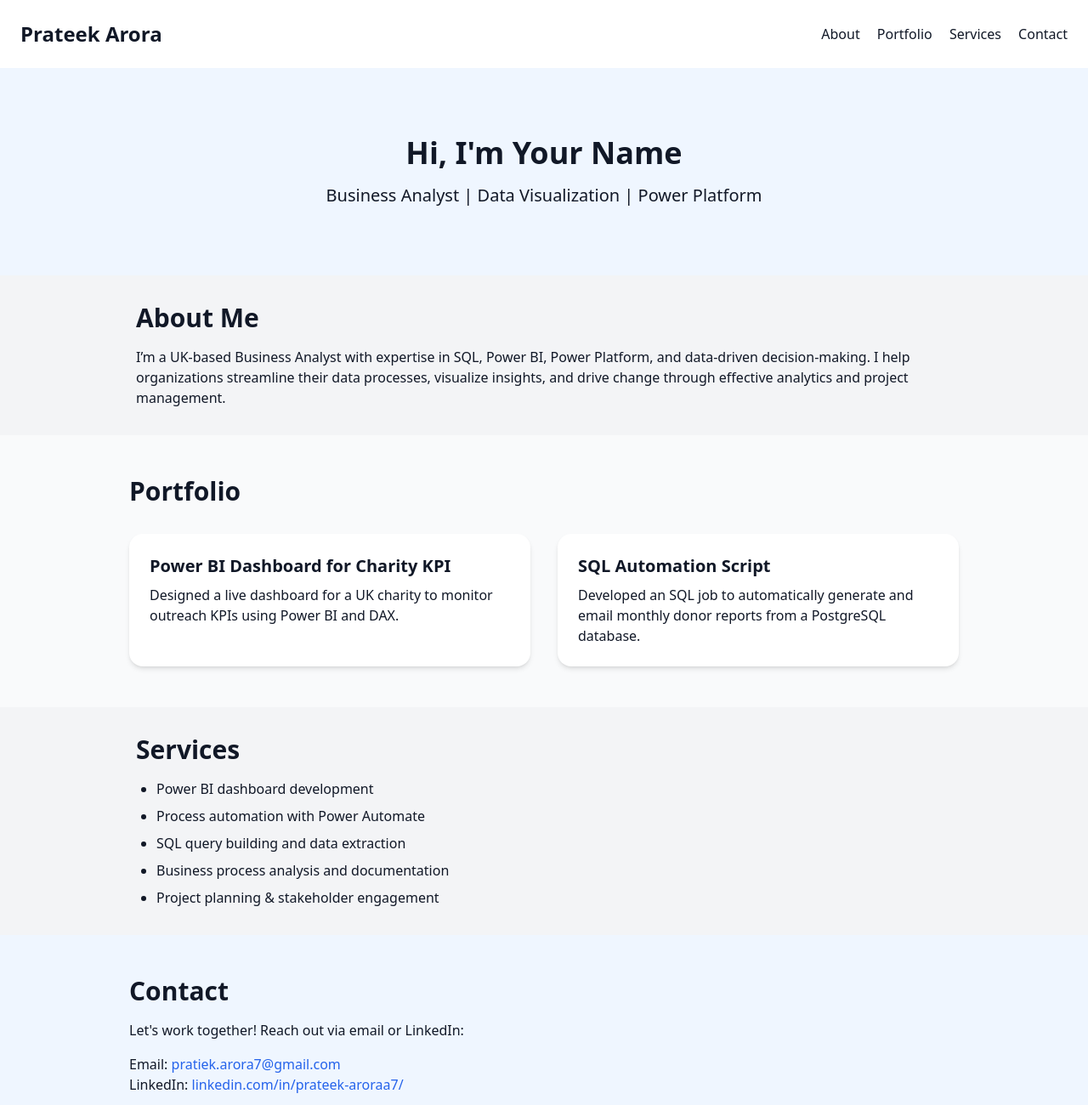
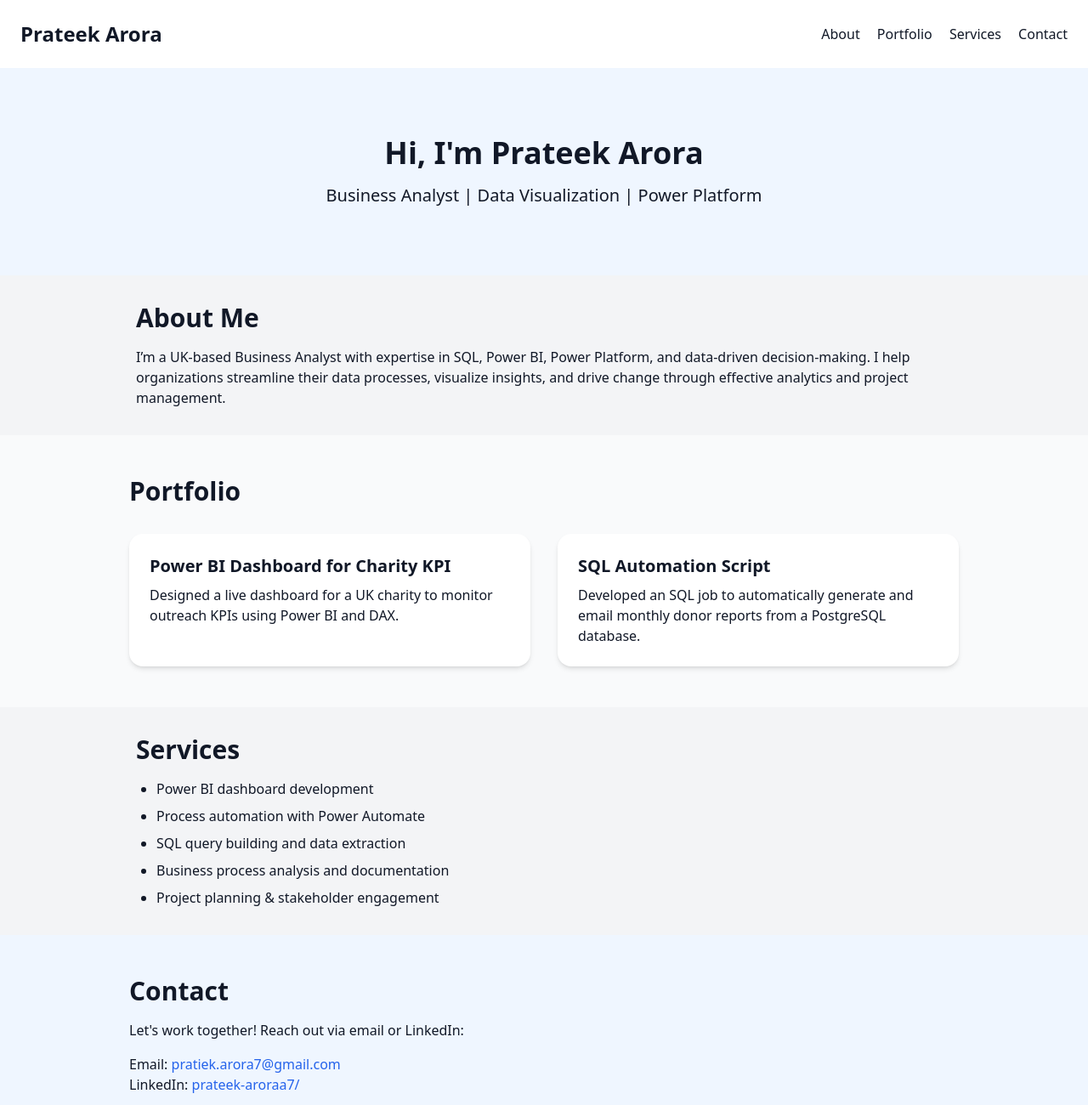
Before and after one commit to emfactor/portfolio, a plain HTML site: page index.html in a window 1280 px wide. Shown: the top 1300 px of the page at 85% size. Drawn offline with nearby package versions, Linux system fonts and the light colour scheme.

Commit message:
index.html

```diff
--- a/index.html
+++ b/index.html
@@ -22,7 +22,7 @@
 
   <!-- Hero Section -->
   <section class="bg-blue-50 py-20 text-center">
-    <h2 class="text-4xl font-bold mb-4">Hi, I'm Your Name</h2>
+    <h2 class="text-4xl font-bold mb-4">Hi, I'm Prateek Arora</h2>
     <p class="text-xl">Business Analyst | Data Visualization | Power Platform</p>
   </section>
 
@@ -69,7 +69,7 @@
       <p class="mb-4">Let's work together! Reach out via email or LinkedIn:</p>
       <ul>
         <li>Email:  <a href="mailto:pratiek.arora7@gmail.com" class="text-blue-600">pratiek.arora7@gmail.com</a></li>
-        <li>LinkedIn: <a href="https://linkedin.com/in/prateek-aroraa7/" target="_blank" class="text-blue-600">linkedin.com/in/prateek-aroraa7/</a></li>
+        <li>LinkedIn: <a href="https://linkedin.com/in/prateek-aroraa7/" target="_blank" class="text-blue-600">prateek-aroraa7/</a></li>
       </ul>
     </div>
   </section>
```
